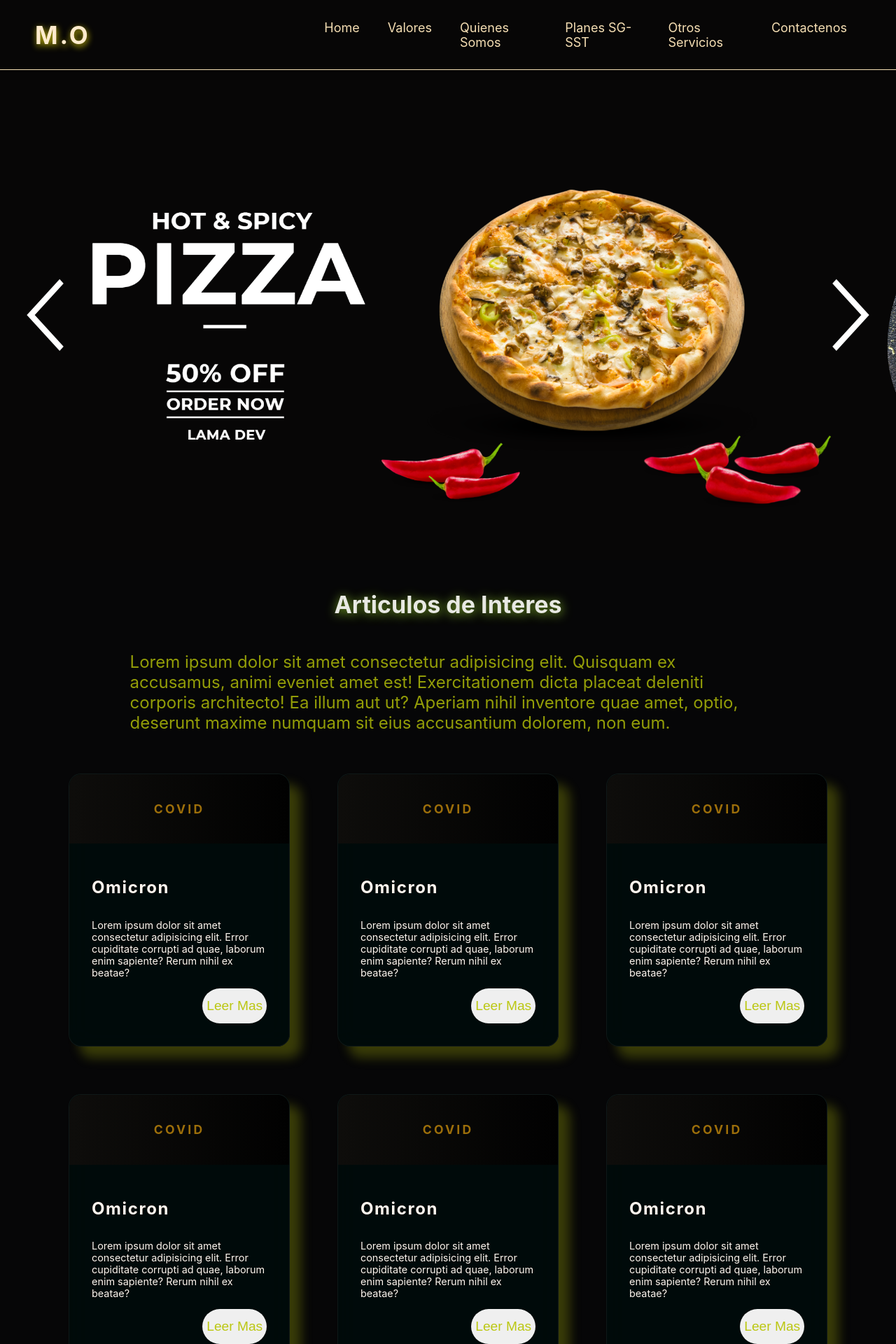
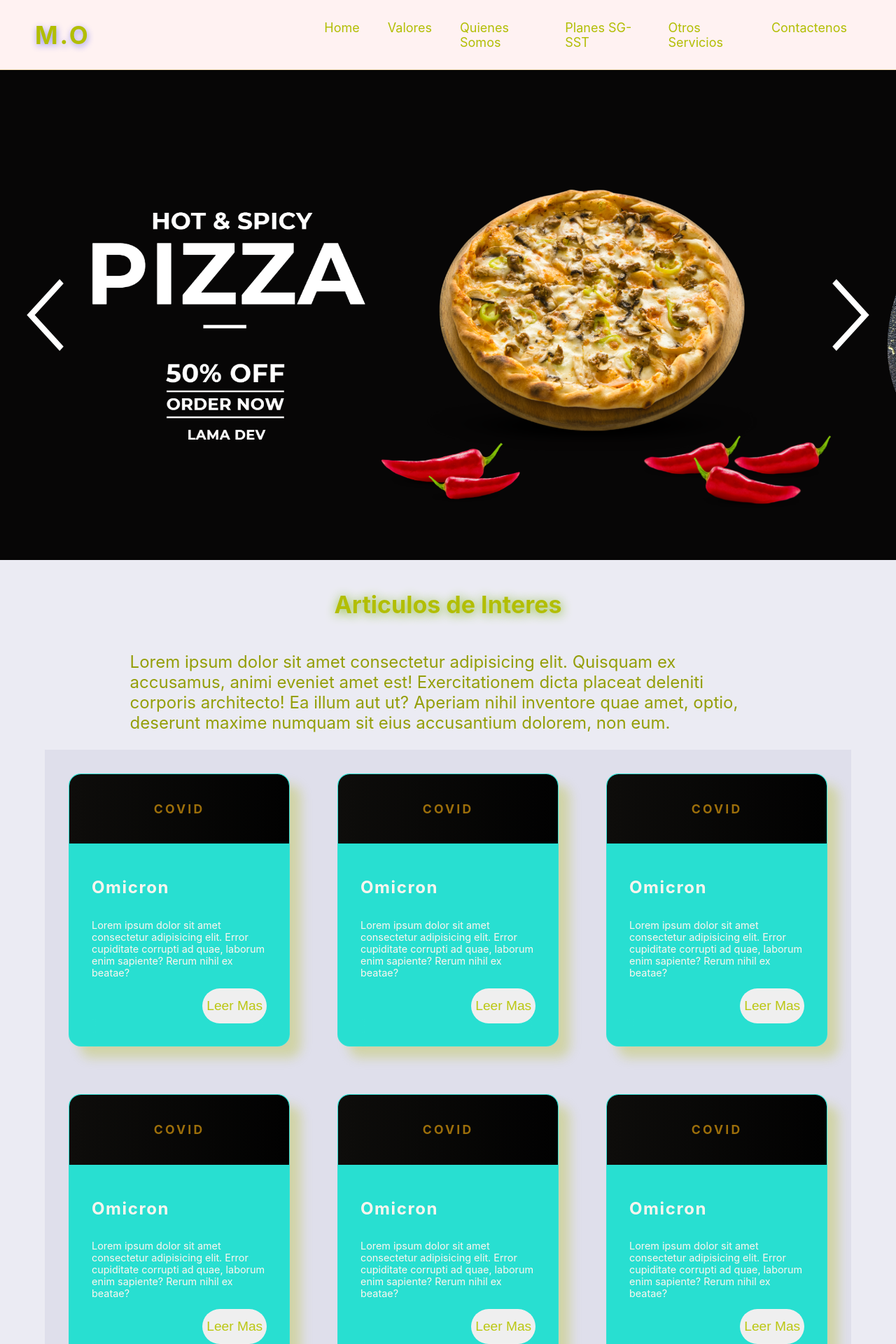
Before and after one commit to RockStoneStudios/Alejandra, a Next.js app: page / in a window 1280 px wide. Shown: the top 1920 px of the page at 70% size. Built offline with nearby package versions, Linux system fonts and the light colour scheme.

Commit message:
modificacion2. . .

```diff
--- a/styles/Blog.module.css
+++ b/styles/Blog.module.css
@@ -1,7 +1,7 @@
 
 .container{
     display: flex;
-    background-color: rgb(6, 6, 7);
+    background-color: rgb(223, 223, 235);
     width: 30%;
     padding: 10px;
     justify-content: center;
@@ -30,7 +30,7 @@
     overflow: hidden;
     width: 20rem;
     backdrop-filter: blur(1rem);
-    background-color: rgba(1, 12, 11, 0.842);
+    background-color: rgba(7, 223, 205, 0.842);
     border: .1rem solid rgba(255,255,255,0.06);
    color: seashell;
 }
--- a/styles/Footer.module.css
+++ b/styles/Footer.module.css
@@ -1,5 +1,5 @@
 .container {
-    background-color: rgb(7,6,6);
+    background-color: rgb(250, 241, 241);
     display: flex;
     align-items: center;
     justify-content: space-between;
--- a/styles/ListBlog.module.css
+++ b/styles/ListBlog.module.css
@@ -3,12 +3,12 @@
     display: flex;
     flex-direction: column;
     align-items: center;
-    background-color: rgb(6, 6, 7);
+    background-color: rgb(235, 235, 243);
 }
 
 .title{
     font-size: 34px;
-    color: rgb(232, 233, 227);
+    color: rgb(178, 190, 4);
     text-shadow: 1px 2px 15px rgb(134, 184, 41);
 }
 
--- a/styles/Navbar.module.css
+++ b/styles/Navbar.module.css
@@ -1,5 +1,5 @@
 .container{
-    background-color: rgb(7, 6, 6);
+    background-color: rgb(255, 242, 242);
     height: 100px;
     display: flex;
     align-items: center;
@@ -10,9 +10,9 @@
 }
 
 .logo {
-    color: blanchedalmond;
+    color: rgb(178, 190, 4);
     font-size: 35px;
-    text-shadow: 1px 3px 10px rgb(204, 191, 8);
+    text-shadow: 1px 3px 10px rgb(151, 151, 240);
     letter-spacing: 3px;
 
 }
@@ -34,7 +34,7 @@
 .list{
     padding: 0;
     display: flex;
-    color: wheat;
+    color: rgb(178, 190, 4);
     list-style : none;
 
 }
@@ -47,5 +47,6 @@
 }
 
 .listItem:hover{
+    transform: scale(1.2);
   filter: brightness(2);
 }
```
